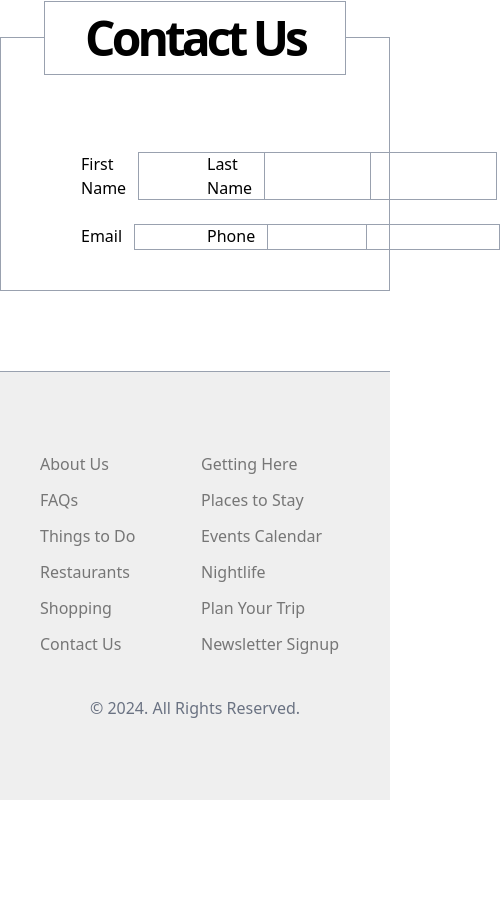
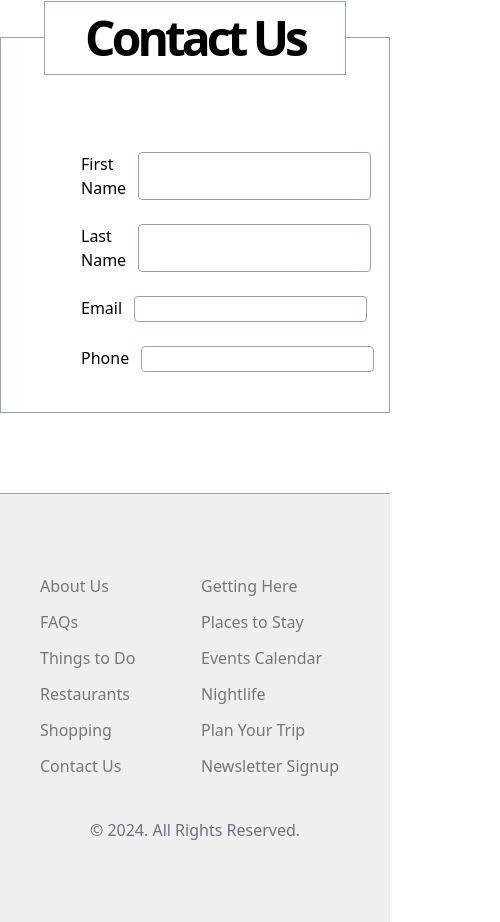
Before and after one commit to adityanandanx/module_f_at1, a Vue app: page / in a window 390 px wide. Shown: the part 3393-4315 px from the top of the page, 500 px wide, since content can reach past the window. Before the commit the page ends 4193 px from the top, so only its background shows below. Built offline with nearby package versions, Linux system fonts and the light colour scheme.

Commit message:
responsive contact

```diff
--- a/src/components/Contact.vue
+++ b/src/components/Contact.vue
@@ -6,22 +6,42 @@
       >
         Contact Us
       </h2>
-      <form class="grid grid-cols-2 gap-6 p-10 pt-0">
+      <form class="grid grid-cols-1 md:grid-cols-2 gap-6 p-10 pt-0">
         <div class="flex gap-3">
           <label for="fname">First Name</label>
-          <input type="text" name="fname" id="fname" class="border border-gray-400 flex-1" />
+          <input
+            type="text"
+            name="fname"
+            id="fname"
+            class="border border-gray-400 flex-1 rounded"
+          />
         </div>
         <div class="flex gap-3">
           <label for="lname">Last Name</label>
-          <input type="text" name="lname" id="lname" class="border border-gray-400 flex-1" />
+          <input
+            type="text"
+            name="lname"
+            id="lname"
+            class="border border-gray-400 flex-1 rounded"
+          />
         </div>
         <div class="flex gap-3">
           <label for="email">Email</label>
-          <input type="email" name="email" id="email" class="border border-gray-400 flex-1" />
+          <input
+            type="email"
+            name="email"
+            id="email"
+            class="border border-gray-400 flex-1 rounded"
+          />
         </div>
         <div class="flex gap-3">
           <label for="phone">Phone</label>
-          <input type="text" name="phone" id="phone" class="border border-gray-400 flex-1" />
+          <input
+            type="text"
+            name="phone"
+            id="phone"
+            class="border border-gray-400 flex-1 rounded"
+          />
         </div>
       </form>
     </div>
```
